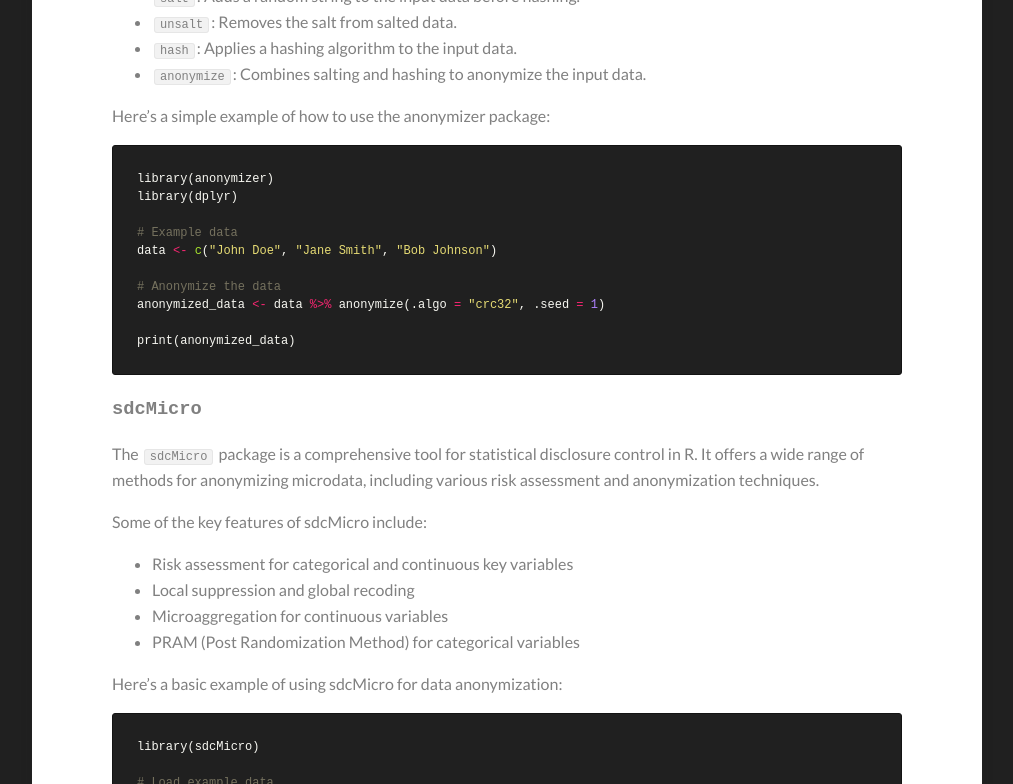
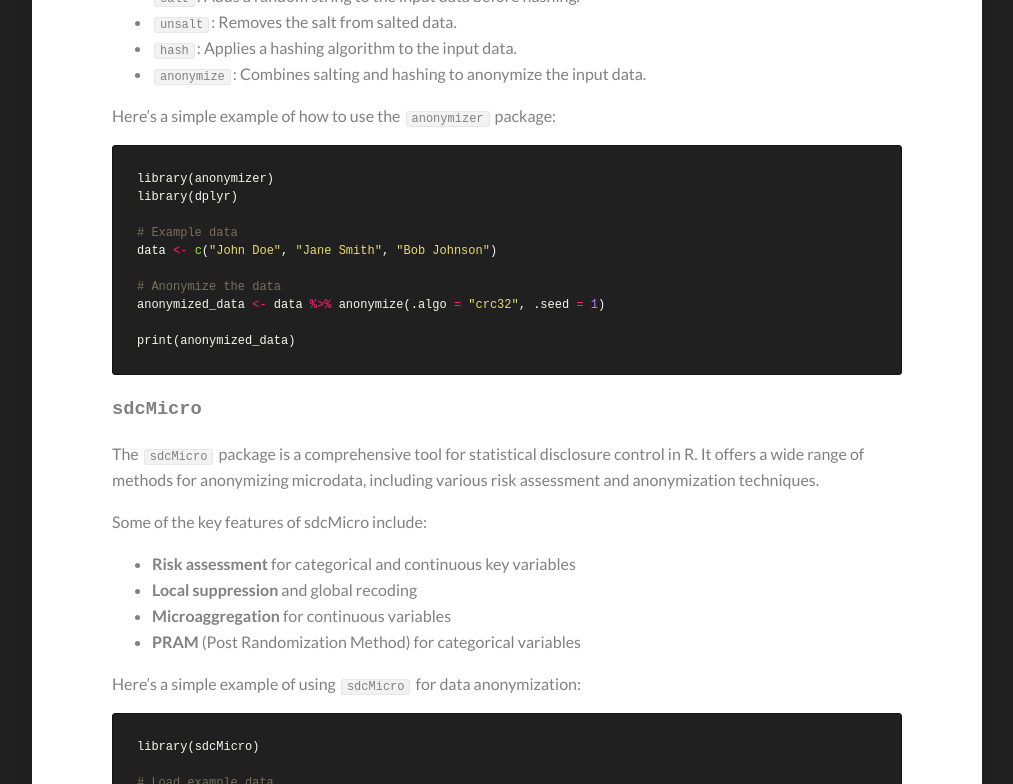
Before and after one commit to Kamran-Afzali/Kamran-Afzali.github.io, a Jekyll site: the page built from _posts/2025-05-25-anon_in_R.md, in a window 1280 px wide and 1400 px high, scrolled down 2788 px. Shown: the part 154-938 px from the top of the window, without its empty margins (133-1146 px from the left). Built offline with Jekyll 4.4.1, drawn with Linux system fonts in a browser that asks for light colours; some of the changed text lies outside the part shown.

Commit message:
Update 2025-05-25-anon_in_R.md

````diff
--- a/_posts/2025-05-25-anon_in_R.md
+++ b/_posts/2025-05-25-anon_in_R.md
@@ -55,7 +55,7 @@ Key functions in the anonymizer package include:
 - `hash`: Applies a hashing algorithm to the input data.
 - `anonymize`: Combines salting and hashing to anonymize the input data.
 
-Here's a simple example of how to use the anonymizer package:
+Here's a simple example of how to use the `anonymizer` package:
 
 ```r
 library(anonymizer)
@@ -76,12 +76,12 @@ The `sdcMicro` package is a comprehensive tool for statistical disclosure contro
 
 Some of the key features of sdcMicro include:
 
-- Risk assessment for categorical and continuous key variables
-- Local suppression and global recoding
-- Microaggregation for continuous variables
-- PRAM (Post Randomization Method) for categorical variables
+- **Risk assessment** for categorical and continuous key variables
+- **Local suppression** and global recoding
+- **Microaggregation** for continuous variables
+- **PRAM** (Post Randomization Method) for categorical variables
 
-Here's a basic example of using sdcMicro for data anonymization:
+Here's a simple example of using `sdcMicro` for data anonymization:
 
 ```r
 library(sdcMicro)
@@ -115,6 +115,7 @@ Key features of the `deident` package include:
 - **Blurring**: Aggregation of numeric or categorical data according to specified rules.
 - **Perturbation**: Addition of user-defined random noise to a numeric variable.
 
+Here's a simple example of using `deident` for data anonymization:
 
 ```R
 # Install and load the deident package
````
